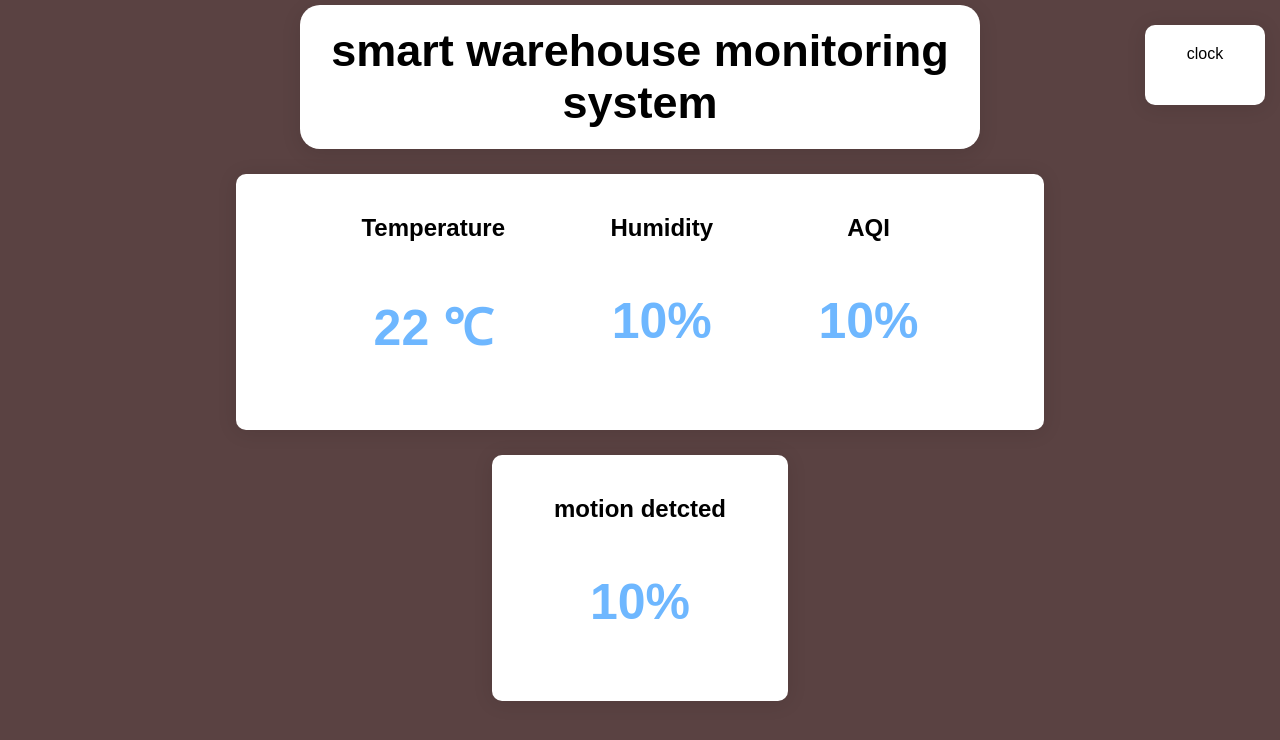
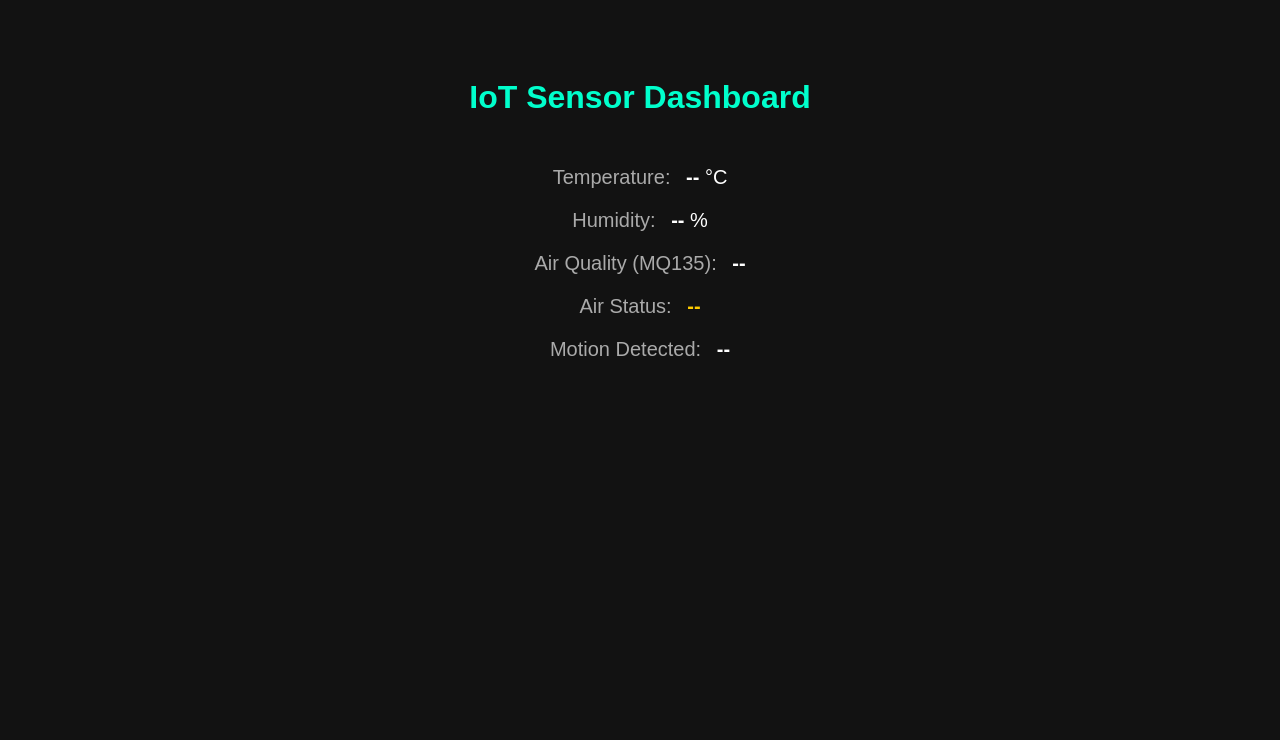
Before and after one commit to I-noyou/projectsem4, a plain HTML site: page index.html in a window 1280 px wide. Drawn offline with Linux system fonts and the light colour scheme; no server answers.

Commit message:
Update index.html
prefinal code change

```diff
--- a/index.html
+++ b/index.html
@@ -1,170 +1,84 @@
 <!DOCTYPE html>
 <html>
 <head>
-	<meta charset="utf-8">
-	<meta name="viewport" content="width=device-width, initial-scale=1">
-	<title>DHT Readings</title>
-	<style type="text/css">
-		body{
-			background-color: #5a4242;
+  <meta charset="UTF-8">
+  <title>IoT Sensor Dashboard</title>
+  <style>
+    body {
       font-family: Arial, sans-serif;
-			margin: 0;
-			padding: 0;
-		}
-		.data-container{
+      background-color: #121212;
+      color: #ffffff;
       display: flex;
-			margin: 0;
-			justify-content: space-evenly;
-			width: 60%;
-			margin: 25px auto;
-			padding: 20px;
-			background-color: #FFF;
-			box-shadow: 0 2px 20px rgba(0, 0, 0,0.1);
-			border-radius: 10px;
+      flex-direction: column;
+      align-items: center;
+      padding-top: 50px;
     }
 
-		.data-item{
-			text-align: center;
-			justify-content: center;
-			align-items: center;
+    h1 {
+      color: #00ffcc;
+      margin-bottom: 40px;
     }
 
-		.data-item h2{
-			font-size: 24px;
-			font-weight: bold;
-			margin-bottom: 10px;
-		}
-		#clock{
-			position: absolute;
-			right: 15px;
-			top: 0;
-			width: 80px;
-			height: 40px;
-
-		}
-		.data-item p{
-			font-size: 50px;
-			font-weight: bold;
-			color: #6EB7FF;
+    .reading {
+      font-size: 20px;
+      margin: 10px 0;
     }
 
-
-		#motion{
-			justify-content: center;
-			width: 20%;
-
+    .label {
+      color: #aaaaaa;
+      margin-right: 10px;
     }
 
-		.data-head{
-			margin: auto;
-			width: 50%;
-			text-align: center;
-			font-size: 45px;
+    .value {
       font-weight: bold;
-			margin: 5px auto;
-			padding: 20px;
-			background-color: #FFF;
-			box-shadow: 0 5px 20px rgba(0, 0, 0, 0.1);
-			border-radius: 20px;
-
-
+      color: #ffffff;
     }
 
-
-
+    .status {
+      font-weight: bold;
+      color: #ffcc00;
+    }
   </style>
 </head>
 <body>
-	<div class="data-container" id="clock">
-		clock
-	</div>
-	<div class="data-head">smart warehouse monitoring system</div>
+  <h1>IoT Sensor Dashboard</h1>
 
-	<div class="data-container">
-		<div class="data-item">
-			<h2>Temperature</h2>
-			<p class="value" id="temperature">22 &#8451;</p>
-		</div>
-		<div class="data-item">
-			<h2>Humidity</h2>
-			<p class="value" id="humidity">10%</p>
-		</div>
-		<div class="data-item">
-			<h2>AQI</h2>
-			<p class="value" id="humidity">10%</p>
-		</div>
-
-
-
-
-
-	</div>
-	<div class=data-container id="motion">
-
-			<div class="data-item" >
-			<h2>motion detcted</h2>
-			<p class="value" id="air quality">10%</p>
-			</div>
-
-	</div>
-
-	<!-- the scripts for products you want to access must be added-->
+  <div class="reading"><span class="label">Temperature:</span> <span id="temp" class="value">--</span> °C</div>
+  <div class="reading"><span class="label">Humidity:</span> <span id="hum" class="value">--</span> %</div>
+  <div class="reading"><span class="label">Air Quality (MQ135):</span> <span id="air" class="value">--</span></div>
+  <div class="reading"><span class="label">Air Status:</span> <span id="airStatus" class="status">--</span></div>
+  <div class="reading"><span class="label">Motion Detected:</span> <span id="motion" class="value">--</span></div>
 
   <script src="https://www.gstatic.com/firebasejs/8.6.8/firebase-app.js"></script>
-
   <script src="https://www.gstatic.com/firebasejs/8.6.8/firebase-database.js"></script>
-
-
-	<script type="module">
-		// Import the functions you need from the SDKs you need
-		import { initializeApp } from "https://www.gstatic.com/firebasejs/11.0.2/firebase-app.js";
-		import { getAnalytics } from "https://www.gstatic.com/firebasejs/11.0.2/firebase-analytics.js";
-		// TODO: Add SDKs for Firebase products that you want to use
-		// https://firebase.google.com/docs/web/setup#available-libraries
-
-		// Your web app's Firebase configuration
-		// For Firebase JS SDK v7.20.0 and later, measurementId is optional
+  <script>
     const firebaseConfig = {
       apiKey: "AIzaSyCnex2McMTxDBygOzCshKST9weyBfIIJ48",
-		  authDomain: "iot-proj1-dht11.firebaseapp.com",
-		  databaseURL: "https://iot-proj1-dht11-default-rtdb.firebaseio.com",
-		  projectId: "iot-proj1-dht11",
-		  storageBucket: "iot-proj1-dht11.firebasestorage.app",
-		  messagingSenderId: "817870617672",
-		  appId: "1:817870617672:web:b27caacbf8342dab4dac7d",
-		  measurementId: "G-690LQGKR98"
+      databaseURL: "https://iot-proj1-dht11-default-rtdb.firebaseio.com/"
     };
-
-		//const app = initializeApp(firebaseConfig);
-		//const analytics = getAnalytics(app);
-
-	  // Initialize Firebase
     firebase.initializeApp(firebaseConfig);
 
+    const dbRef = firebase.database().ref("FirebaseIot");
 
-	  // getting reference to the database
-	  var database = firebase.database();
+    function getAirQualityStatus(value) {
+      if (value < 100) return "Good";
+      else if (value < 200) return "Moderate";
+      else if (value < 300) return "Bad";
+      else return "Hazardous";
+    }
 
-	  //getting reference to the data we want
-	  var dataRef1 = database.ref('FirebaseIot/humidity');
-	  var dataRef2 = database.ref('FirebaseIot/temperature');
+    dbRef.on("value", (snapshot) => {
+      const data = snapshot.val();
+      if (!data) return;
 
-	  //fetch the data
-	  dataRef1.on('value', function(getdata1){
-	  	var humi = getdata1.val();
-	  	document.getElementById('humidity').innerHTML = humi + "%";
-	  })
+      document.getElementById("temp").textContent = data.temperature?.toFixed(1) ?? "--";
+      document.getElementById("hum").textContent = data.humidity?.toFixed(1) ?? "--";
+      document.getElementById("air").textContent = data.airQuality ?? "--";
+      document.getElementById("motion").textContent = data.motion === 1 ? "Yes" : "No";
 
-	   dataRef2.on('value', function(getdata2){
-	  	var temp = getdata2.val();
-	  	document.getElementById('temperature').innerHTML = temp + "&#8451;";
-	  })
-
-
-
-
-
+      const status = getAirQualityStatus(data.airQuality);
+      document.getElementById("airStatus").textContent = status;
+    });
   </script>
-
 </body>
 </html>
```
Lines whose indentation alone changed are shown as unchanged.
